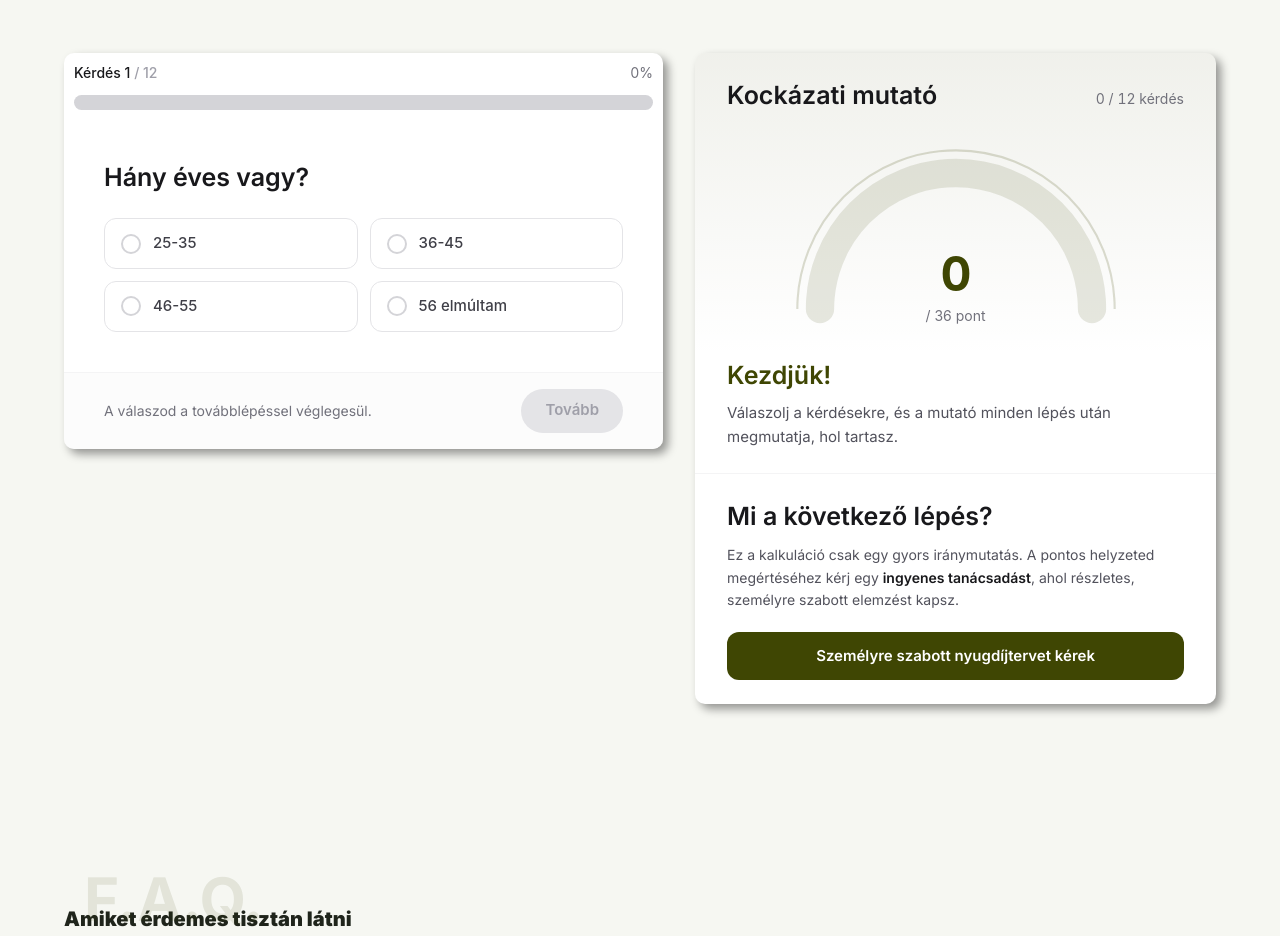
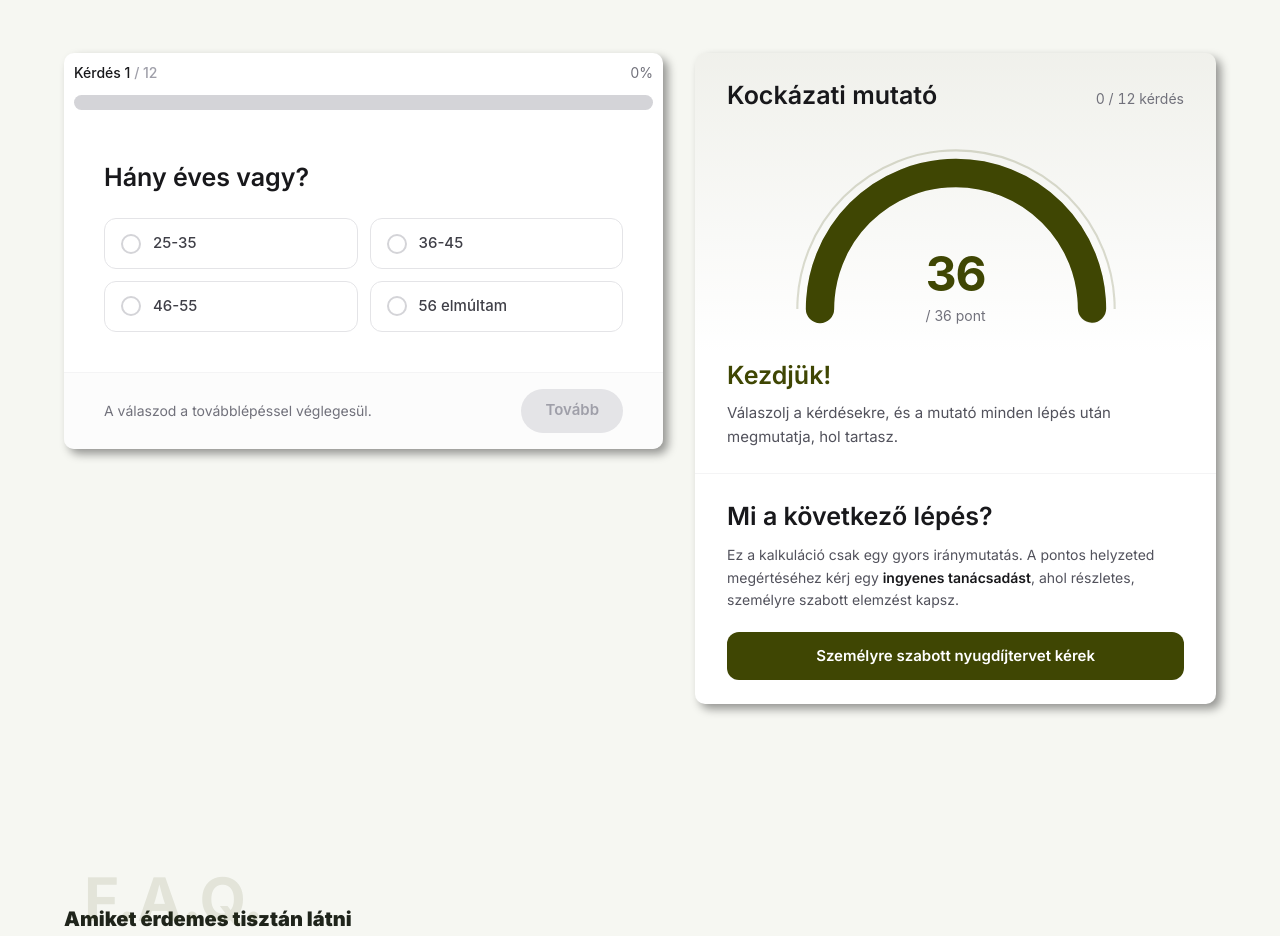
Before and after one commit to Quruzslo/sya-solutions, a Next.js app: page /kalkulator/nyugdij in a window 1280 px wide. Shown: the part 980-1916 px from the top of the page. Built offline with nearby package versions, Linux system fonts and the light colour scheme; a web font is replaced by a local one.

Commit message:
kalkulátor logika megfordítva, levonódik a maxpontból

```diff
--- a/app/kalkulator/StepByStepCalculator.tsx
+++ b/app/kalkulator/StepByStepCalculator.tsx
@@ -63,10 +63,11 @@ export default function StepByStepCalculator({
   }
 
   const currentScore = Object.values(answers).reduce((a, b) => a + b, 0);
+  const remainingScore = maxScore - currentScore;
   const evaluation = onEvaluate(answers, currentScore);
   const currentColor = zoneColors[evaluation.zone];
   const scorePercent =
-    maxScore > 0 ? Math.min(100, (currentScore / maxScore) * 100) : 0;
+    maxScore > 0 ? Math.max(0, (remainingScore / maxScore) * 100) : 0;
 
   const hasSelection = !isComplete && selected[activeQuestion.id] !== undefined;
   const isLast = currentStep === questions.length - 1;
@@ -228,7 +229,7 @@ export default function StepByStepCalculator({
                 <Gauge
                   percent={scorePercent}
                   color={currentColor}
-                  score={currentScore}
+                  score={remainingScore}
                   maxScore={maxScore}
                 />
               </div>
@@ -295,7 +296,7 @@ export default function StepByStepCalculator({
             className="shrink-0 text-sm font-semibold tabular-nums"
             style={{ color: currentColor }}
           >
-            {currentScore} / {maxScore}
+            {remainingScore} / {maxScore}
           </span>
         </a>
       )}
```
